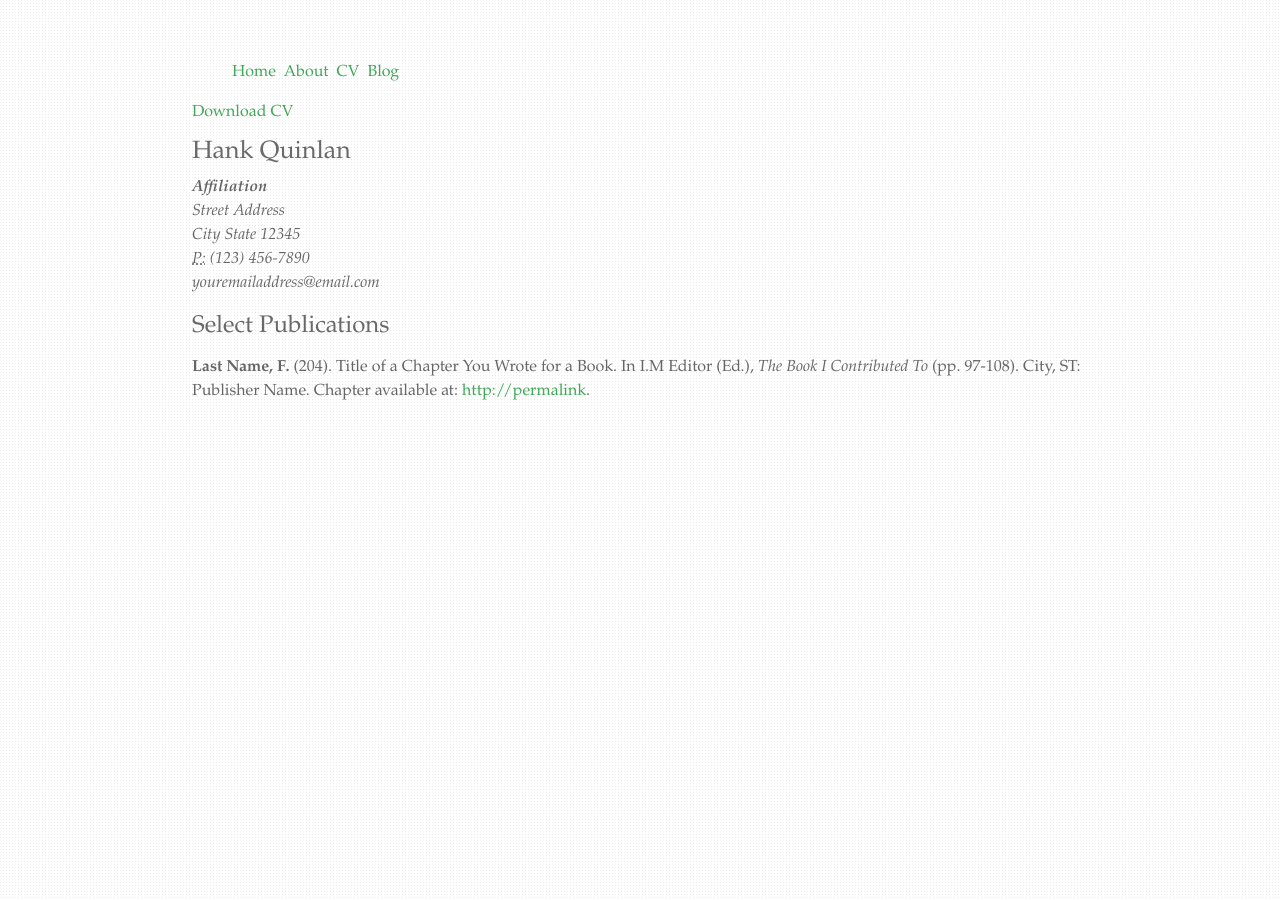
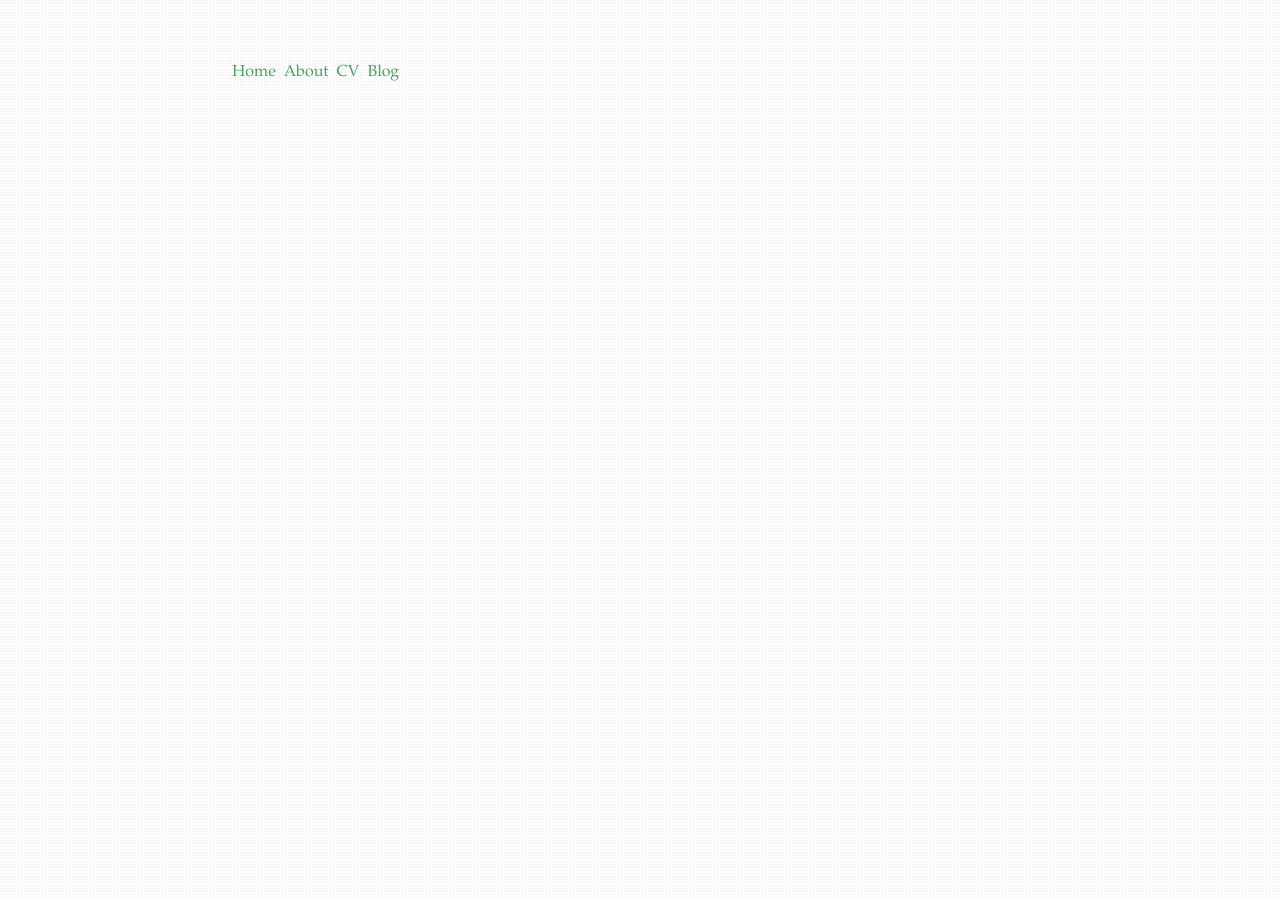
Before and after one commit to chaoyichen71/chaoyichen71.github.io, a Jekyll site: the page built from cv/index.html, in a window 1280 px wide. Built offline with Jekyll 4.4.1, drawn with Linux system fonts in a browser that asks for light colours.

Commit message:
Update index.html

```diff
--- a/cv/index.html
+++ b/cv/index.html
@@ -1,22 +1,8 @@
 ---
 layout: default
-title: CV of Your Name
+title: Education
 ---
 
-	<div class="cv">
-		<a href="#" class="download" title="Download CV as PDF">Download CV</a>
-					<h1>Hank Quinlan</h1>
-					<address>
-					<strong>Affiliation</strong><br>
-					Street Address<br>
-					City State 12345<br>
-					<abbr title="phone">P:</abbr> (123) 456-7890<br>
-					<span class="obfuscate">youremailaddress@email.com</span>
-					</address>
-
-					<h2>Select Publications</h2>
-
-					<p><strong>Last Name, F.</strong> (204). Title of a Chapter You Wrote for a Book. In I.M Editor (Ed.), <em>The Book I Contributed To</em> (pp. 97-108). City, ST: Publisher Name. Chapter available at: <a href="#">http://permalink</a>.
-
+<div class="Education">
 
 	</div>
```
